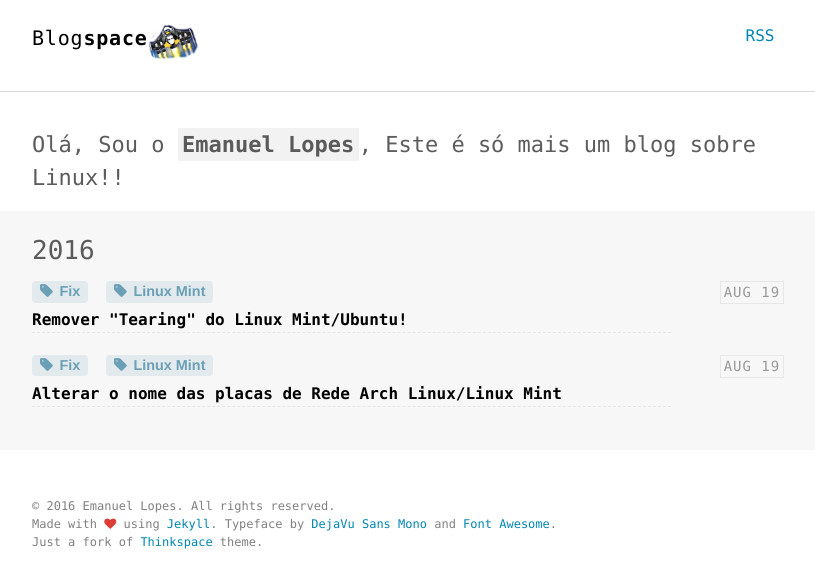
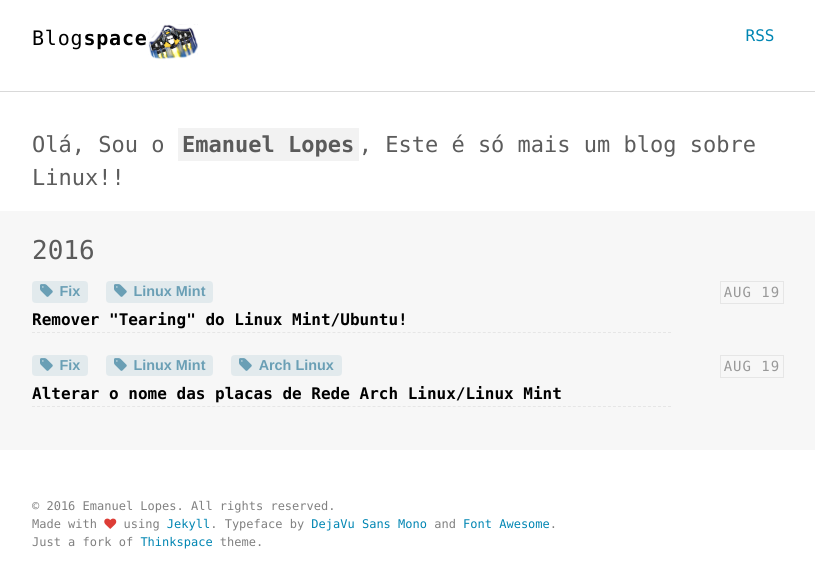
Before and after one commit to emanuellopes/emanuellopes.github.io, a Jekyll site: the page built from index.html, in a window 1280 px wide. Shown: the top 588 px of the page, without its empty margins (232-1047 px from the left). Built offline with Jekyll 4.4.1, drawn with Linux system fonts in a browser that asks for light colours.

Commit message:
Post placas de rede!

```diff
--- a/index.html
+++ b/index.html
@@ -9,8 +9,8 @@
   <div class="container">
     {% assign rawtags = "" %}
     {% for post in site.posts %}
+      {% assign rawtags = post.tags | join:'|' %}
       {% unless post.next %}
-        {% assign rawtags = post.tags | join:'|' %}
         <h2 class="category-title">{{ post.date | date: '%Y' }}</h2>
       {% else %}
         {% capture year %}{{ post.date | date: '%Y' }}{% endcapture %}
```
